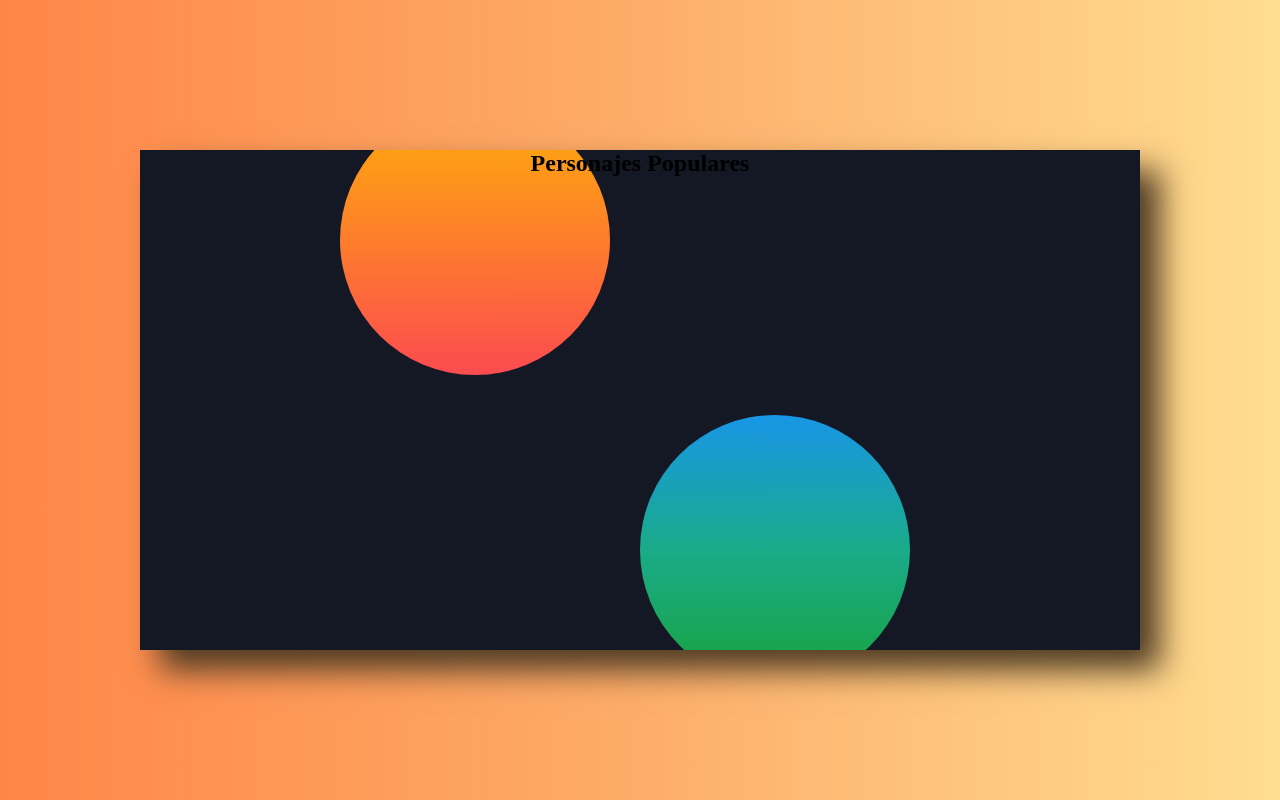
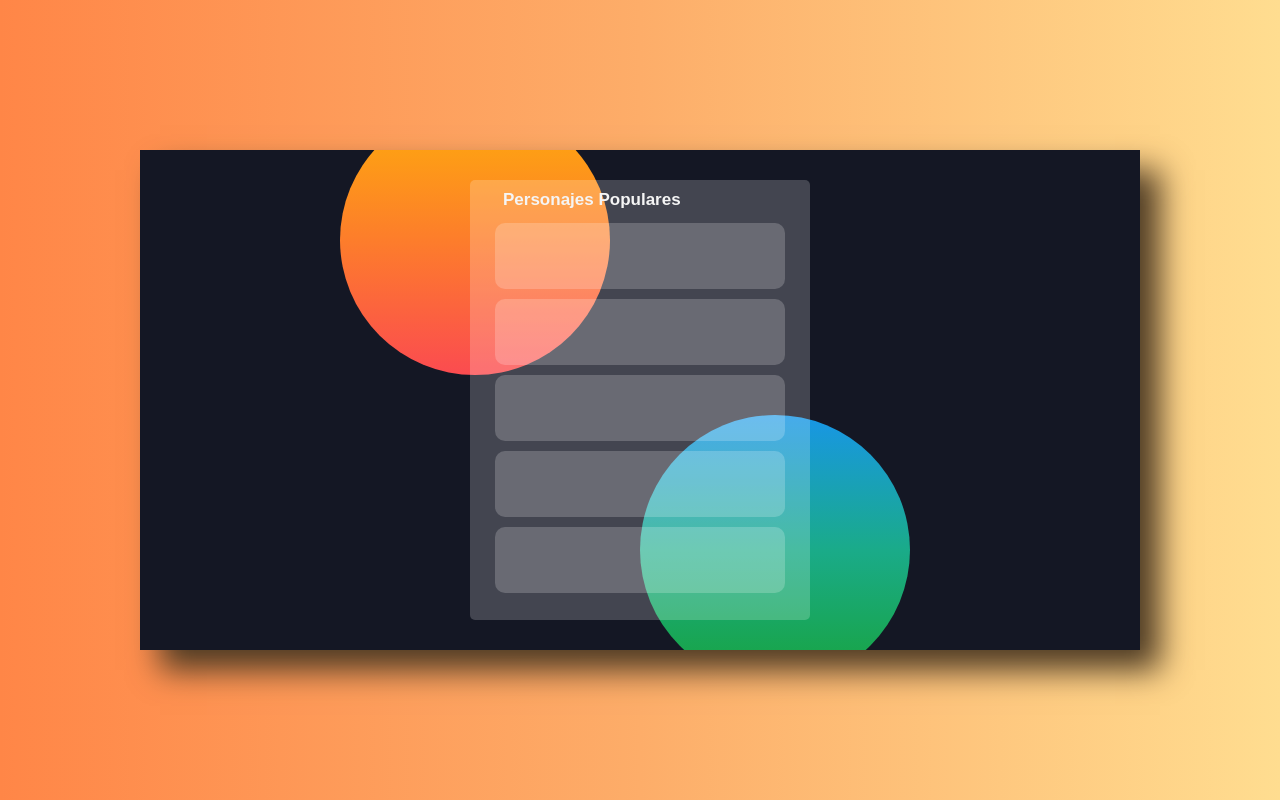
Before and after one commit to moisefdez/P-11, a plain HTML site: page index.html in a window 1280 px wide. Drawn offline with Linux system fonts and the light colour scheme.

Commit message:
container

```diff
--- a/index.html
+++ b/index.html
@@ -16,7 +16,13 @@
             </div>
             <div id="contenedor">
                 <h1>Personajes Populares</h1>
-                <div id="content"></div>
+                <div id="content">
+                    <div id="lyffy"></div>
+                    <div id="zoro"></div>
+                    <div id="nami"></div>
+                    <div id="sanyi"></div>
+                    <div id="brook"></div>
+                </div>
             </div>
 
         </div>
--- a/styles.css
+++ b/styles.css
@@ -32,6 +32,7 @@
 
     display: flex;
     justify-content: center;
+    align-items: center;
 }
 
 /* circulos */
@@ -43,6 +44,7 @@
     min-height: 500px;
     position: relative;
     overflow: hidden;
+
 }
 
 
@@ -67,4 +69,41 @@
 
 #contenedor{
     position: absolute;
+    width: 340px;
+    min-height:440px ;
+    background: rgb(255, 255, 255, 0.2);
+    border-radius: 5px;
+
 }
+
+#contenedor h1{
+    color: rgb(245, 245,245);
+    font-family: sans-serif;
+    font-size: 17px;
+   margin-top: 10px;
+   margin-left: 33px;
+}
+
+#content{
+    width: 90%;
+    height: 390px;
+    background: transparent;
+    margin: 3px auto;
+
+    display: flex;
+    flex-direction: column;
+    justify-content: center;
+    align-items: center;
+
+}
+
+#content div{
+    width: 95%;
+    height: 80px;
+    background: rgb(254, 254, 254, 0.2);
+    margin-top: 10px;
+    border-radius: 10px;
+}
+#content div:last-child{
+    margin-bottom:10px ;
+}
```
